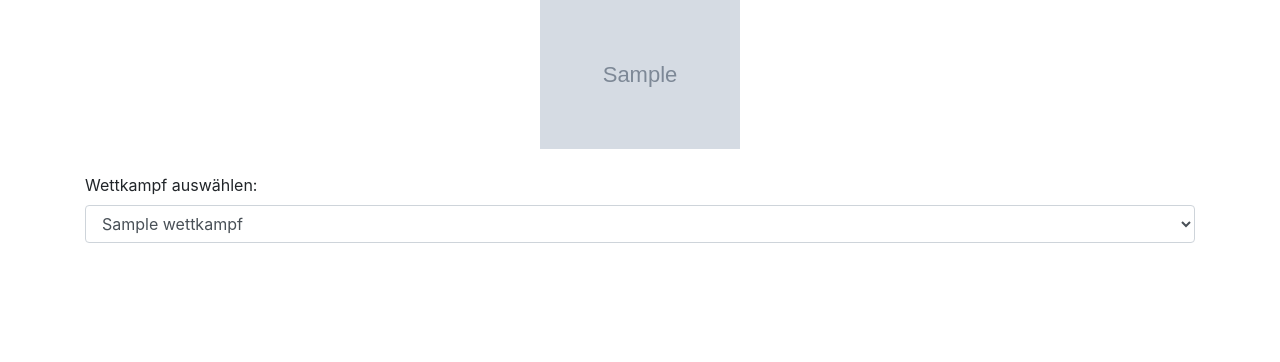
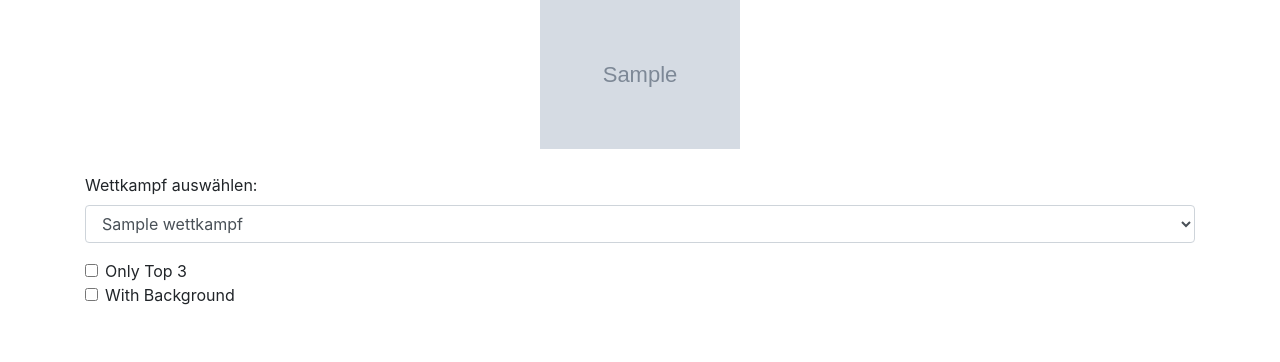
Before and after one commit to december-soul/TriA-Webserver, a Flask app: template templates/cert.html in a window 1280 px wide. Shown: the part 124-486 px from the top of the page. Run offline with Flask 3, Linux system fonts and the light colour scheme; the template is opened without the code that fills it: most values are stand-ins (such as "Sample title", 1, 10 or a date in 2020); grey boxes marked "Sample" are stand-in pictures; some libraries are stand-ins or nearby versions.

Commit message:
feat: Add checkboxes for "Only Top 3" and "With Background" in cert.html

```diff
--- a/templates/cert.html
+++ b/templates/cert.html
@@ -21,6 +21,14 @@
                     {% endfor %}
                 </select>
             </div>
+            <div class="form-check">
+                <input class="form-check-input" type="checkbox" id="onlyTop3" name="onlyTop3">
+                <label class="form-check-label" for="onlyTop3">Only Top 3</label>
+            </div>
+            <div class="form-check">
+                <input class="form-check-input" type="checkbox" id="withBackground" name="withBackground">
+                <label class="form-check-label" for="withBackground">With Background</label>
+            </div>
         </form>
 
 
```
